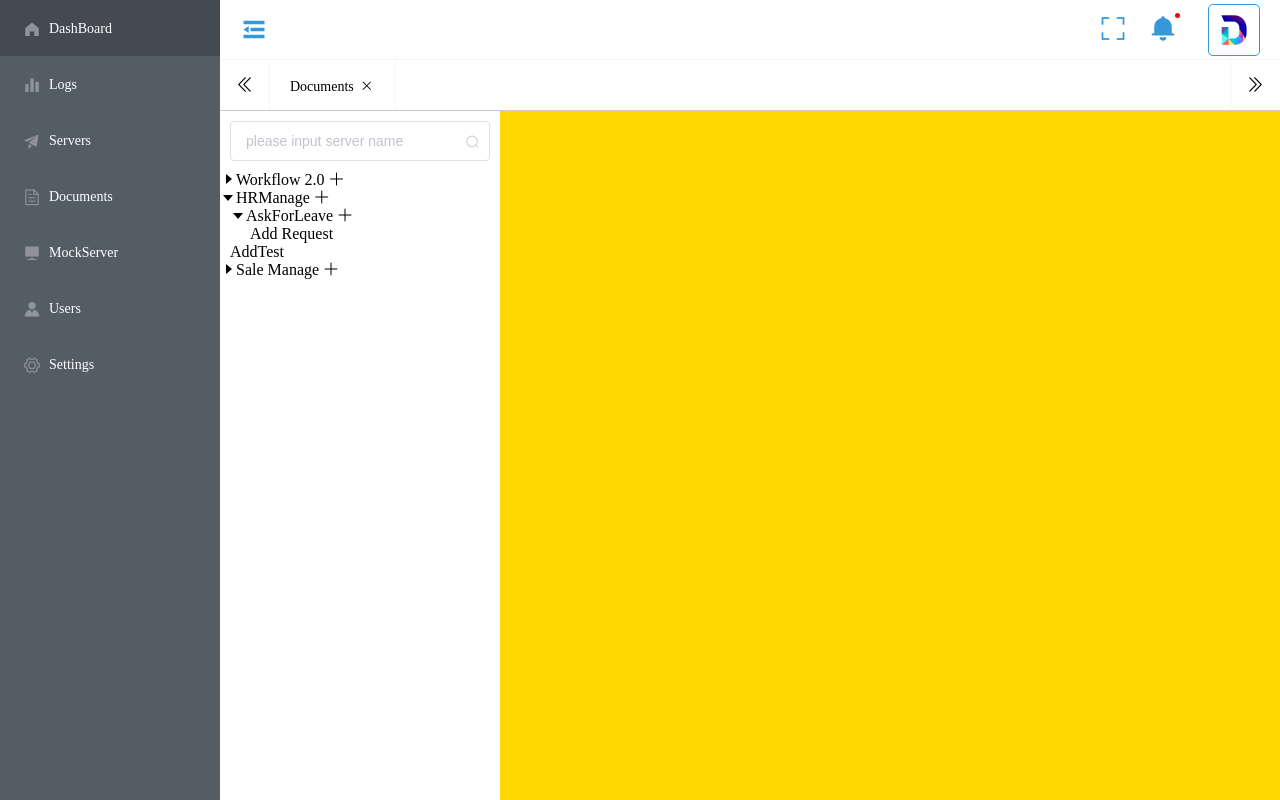
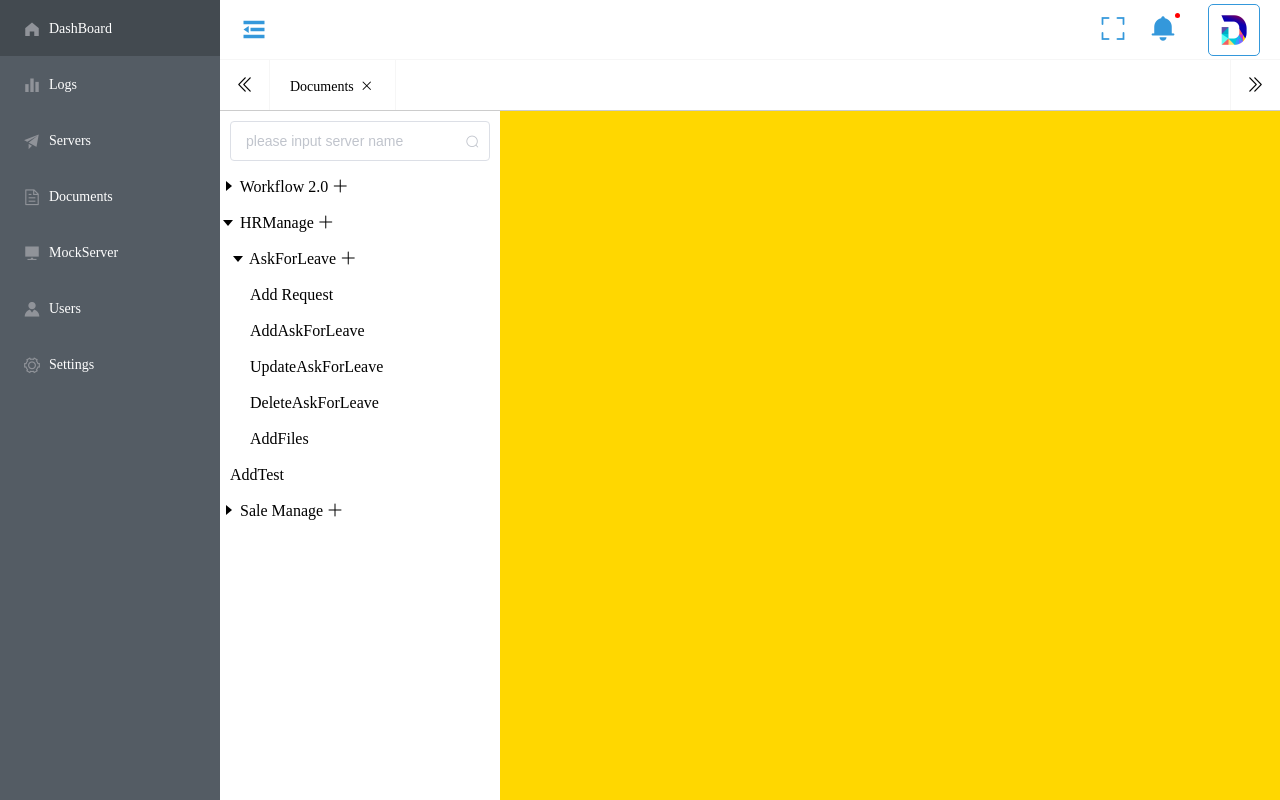
Before and after one commit to DuckyYang/ducky-api-terminal, a Vue app: page /#/Documents in a window 1280 px wide. Built offline with nearby package versions, Linux system fonts and the light colour scheme; what v-charts would draw is missing.

Commit message:
optimize tree components code

```diff
--- a/src/ducky-ui/components/simpletree/SimpleTree.vue
+++ b/src/ducky-ui/components/simpletree/SimpleTree.vue
@@ -1,64 +1,67 @@
 <!--
  * @Author: your name
  * @Date: 2020-05-28 11:21:07
- * @LastEditTime: 2020-05-28 17:31:02
- * @LastEditors: Please set LastEditors
+ * @LastEditTime: 2020-05-28 21:52:56
+ * @LastEditors: Ducky
  * @Description: In User Settings Edit
- * @FilePath: \ducky-api-terminal\src\components\SimpleTree.vue
+ * @FilePath: /ducky-api-terminal/src/ducky-ui/components/simpletree/SimpleTree.vue
 -->
 <template>
   <!-- tree root -->
   <div class="ducky-simpletree">
     <!-- tree root node list -->
-    <div
-      class="ducky-simpletree-node"
-      v-for="(node, index) in data"
-      :key="index"
-    >
+    <div class="ducky-simpletree-node" v-for="(node, index) in data" :key="index">
       <!-- tree node wrapper panel -->
       <div class="ducky-simpletree-node__wrapper">
         <!-- tree title -->
-        <span class="ducky-simpletree-node__title"
-          ><i
-            :class="node.open ? 'el-icon-caret-bottom' : 'el-icon-caret-right'"
-          ></i
-          >{{ node.title }} <i class="el-icon-plus"></i
-        ></span>
+        <span class="ducky-simpletree-node__title" @click="expandNode(node)">
+          <i :class="node.open ? 'el-icon-caret-bottom' : 'el-icon-caret-right'"></i>
+          {{ node.title }}
+          <i class="el-icon-plus"></i>
+        </span>
         <!-- tree node children panel -->
         <div
           class="ducky-simpletree-node__panel"
           v-for="(child, index) in node.children"
           :key="index"
           style="padding-left:10px;"
+          v-show="node.open"
         >
-          <simple-tree-node :node="child"></simple-tree-node>
+          <simple-tree-node :node="child" @node-click="$emit('node-click',$event)"></simple-tree-node>
         </div>
       </div>
     </div>
   </div>
 </template>
 <script>
-import simpleTreeNode from './SimpleTreeNode'
+import simpleTreeNode from "./SimpleTreeNode";
+import utils from "../../utils";
 export default {
   props: {
-    data: Array,
+    data: Array
   },
-  components:{
-    'simple-tree-node':simpleTreeNode
+  components: {
+    "simple-tree-node": simpleTreeNode
   },
-  methods:{
-    recurse(node){
-      node.children && node.children.forEach(x=>{
-        x.level = node.level+1
-        this.recurse(x)
-      })
+  methods: {
+    recurse(node) {
+      node.children &&
+        node.children.forEach(x => {
+          utils.setProperty(x, "level", node.level + 1);
+          utils.setProperty(x, "isCurrent", false);
+          this.recurse(x);
+        });
+    },
+    expandNode(node) {
+      node.open = !node.open;
     }
   },
-  beforeMount(){
+  mounted() {
     // build data recurse level
-    this.data.forEach((item) => {
-      item.level = 0
-      this.recurse(item)
+    this.data.forEach(item => {
+      utils.setProperty(item, "level", 0);
+      utils.setProperty(item, "isCurrent", false);
+      this.recurse(item);
     });
   }
 };
@@ -70,11 +73,12 @@ export default {
   display: flex;
   flex-direction: column;
   box-sizing: border-box;
+
   .ducky-simpletree-node {
     width: 100%;
     display: block;
   }
-  .ducky-simpletree-node_wrapper {
+  .ducky-simpletree-node__wrapper {
     width: 100%;
     height: 100%;
 
@@ -86,6 +90,7 @@ export default {
       overflow: hidden;
       white-space: nowrap;
       text-overflow: ellipsis;
+      cursor: pointer;
     }
     .ducky-simpletree-node__panel {
       width: 100%;
--- a/src/ducky-ui/components/simpletree/SimpleTreeNode.vue
+++ b/src/ducky-ui/components/simpletree/SimpleTreeNode.vue
@@ -1,10 +1,10 @@
 <!--
  * @Author: your name
  * @Date: 2020-05-28 12:30:22
- * @LastEditTime: 2020-05-28 17:01:55
- * @LastEditors: Please set LastEditors
+ * @LastEditTime: 2020-05-28 21:30:41
+ * @LastEditors: Ducky
  * @Description: In User Settings Edit
- * @FilePath: \ducky-api-terminal\src\ducky-ui\components\simpletree\SimpleTreeNode.vue
+ * @FilePath: /ducky-api-terminal/src/ducky-ui/components/simpletree/SimpleTreeNode.vue
 -->
 <template>
   <!-- node item -->
@@ -12,15 +12,15 @@
     <div class="ducky-simpletree-node__wrapper">
       <!-- only render node's title if node doesn't have any child nodes -->
       <span
+        @click="onNodeClick(node)"
         class="ducky-simpletree-node__title"
+        :class="{'is-current': node.isCurrent}"
         v-if="node.children.length === 0"
-        >{{ node.title }}</span
-      >
-      <span class="ducky-simpletree-node__title" v-else>
-        <i
-          :class="node.open ? 'el-icon-caret-bottom' : 'el-icon-caret-right'"
-        ></i
-        >{{ node.title }} <i class="el-icon-plus"></i>
+      >{{ node.title }}</span>
+      <span @click="expandNode(node)" class="ducky-simpletree-node__title" v-else>
+        <i :class="node.open ? 'el-icon-caret-bottom' : 'el-icon-caret-right'"></i>
+        {{ node.title }}
+        <i class="el-icon-plus"></i>
       </span>
       <!-- else render node's child nodes -->
       <div
@@ -28,8 +28,9 @@
         :style="{ paddingLeft: (node.level + 1) * 10 + 'px' }"
         v-for="(child, index) in node.children"
         :key="index"
+        v-show="node.open"
       >
-        <simpleTreeNode :node="child"></simpleTreeNode>
+        <simpleTreeNode :node="child" @node-click="$emit('node-click',$event)"></simpleTreeNode>
       </div>
     </div>
   </div>
@@ -41,7 +42,46 @@ export default {
     return {};
   },
   props: {
-    node: Object,
+    node: Object
   },
+  methods: {
+    expandNode(node) {
+      node.open = !node.open;
+    },
+    onNodeClick(node) {
+      node.isCurrent = true;
+      this.$emit("node-click", node);
+    }
+  }
 };
 </script>
+<style lang="scss" scoped>
+.ducky-simpletree-node {
+  width: 100%;
+  display: block;
+}
+.is-current {
+  background-color: #f6f6f6;
+}
+.ducky-simpletree-node__wrapper {
+  width: 100%;
+  height: 100%;
+
+  .ducky-simpletree-node__title {
+    display: inline-block;
+    width: 100%;
+    height: 32px;
+    line-height: 32px;
+    overflow: hidden;
+    white-space: nowrap;
+    text-overflow: ellipsis;
+    cursor: pointer;
+  }
+  .ducky-simpletree-node__panel {
+    width: 100%;
+    padding-left: 10px;
+    box-sizing: border-box;
+    overflow: hidden;
+  }
+}
+</style>
--- /dev/null
+++ b/src/ducky-ui/utils.js
@@ -0,0 +1,34 @@
+/*
+ * @Author: Ducky
+ * @Date: 2020-05-28 21:45:41
+ * @LastEditTime: 2020-05-28 21:50:34
+ * @LastEditors: Ducky
+ * @Description:
+ * @FilePath: /ducky-api-terminal/src/ducky-ui/utils.js
+ * @
+ */
+import Vue from 'vue'
+const utils={
+    /**
+     *
+     * @param {Object} obj object
+     * @param {String} name key name
+     * @param {Object} val value
+     */
+    setProperty(obj,name,val){
+        Vue.set(obj,name,val)
+    },
+    /**
+     *
+     * @param {Array} objArr a array of object that contains `obj`,`name`,`val` properties
+     */
+    setProperties(objArr){
+        if (objArr && Array.isArray(objArr)) {
+            objArr.forEach(item=>{
+                Vue.set(item.obj,item.name,item.val)
+            })
+        }
+    }
+}
+
+export default utils
--- a/src/static/data/demo-documents.js
+++ b/src/static/data/demo-documents.js
@@ -1,17 +1,39 @@
 /*
  * @Author: your name
  * @Date: 2020-05-28 11:00:58
- * @LastEditTime: 2020-05-28 17:14:20
- * @LastEditors: Please set LastEditors
+ * @LastEditTime: 2020-05-28 21:52:16
+ * @LastEditors: Ducky
  * @Description: In User Settings Edit
- * @FilePath: \ducky-api-terminal\src\static\data\demo-documents.js
+ * @FilePath: /ducky-api-terminal/src/static/data/demo-documents.js
  */
 
 export default [
   {
     title: "Workflow 2.0",
     open: false,
-    children: [],
+    children: [{
+      title: "Task",
+      open: true,
+      children: [
+        {
+          title: "CreateTask",
+          open: false,
+          children: [],
+        }, {
+          title: "GetTodoList",
+          open: false,
+          children: [],
+        }, {
+          title: "GetTaskList",
+          open: false,
+          children: [],
+        }, {
+          title: "GetCreateMan",
+          open: false,
+          children: [],
+        },
+      ]
+    }],
   },
   {
     title: "HRManage",
@@ -23,6 +45,22 @@ export default [
         children: [
           {
             title: "Add Request",
+            open: false,
+            children: [],
+          }, {
+            title: "AddAskForLeave",
+            open: false,
+            children: [],
+          }, {
+            title: "UpdateAskForLeave",
+            open: false,
+            children: [],
+          }, {
+            title: "DeleteAskForLeave",
+            open: false,
+            children: [],
+          }, {
+            title: "AddFiles",
             open: false,
             children: [],
           },
@@ -38,6 +76,12 @@ export default [
   {
     title: "Sale Manage",
     open: false,
-    children: [],
+    children: [
+      {
+        title: 'AddSaleInfo',
+        open: false,
+        children: [],
+      }
+    ],
   },
 ];
--- a/src/views/Documents.vue
+++ b/src/views/Documents.vue
@@ -1,8 +1,8 @@
 <!--
  * @Author: Ducky
  * @Date: 2020-05-24 15:09:14
- * @LastEditTime: 2020-05-28 17:02:25
- * @LastEditors: Please set LastEditors
+ * @LastEditTime: 2020-05-28 21:28:23
+ * @LastEditors: Ducky
  * @Description:
  * @FilePath: /ducky-api-terminal/src/views/Documents.vue
  * @
@@ -18,7 +18,7 @@
           placeholder="please input server name"
         ></el-input>
       </div>
-      <ducky-simple-tree :data="data"></ducky-simple-tree>
+      <ducky-simple-tree :data="data" @node-click="onNodeClick"></ducky-simple-tree>
     </div>
     <!-- right -->
     <div class="ducky-default-container__right"></div>
@@ -33,15 +33,9 @@ export default {
     };
   },
   methods: {
-    onItemClick() {
-      console.log(this.$refs.item);
-    },
-    onItem1Click() {
-      console.log(this.$refs.item.$refs.item);
-    },
-    onItem2Click() {
-      console.log(this.$refs.item.$refs.item.$refs.item);
-    },
+    onNodeClick(node){
+        console.log(node)
+    }
   },
 };
 </script>
```
Lines whose indentation alone changed are shown as unchanged.
